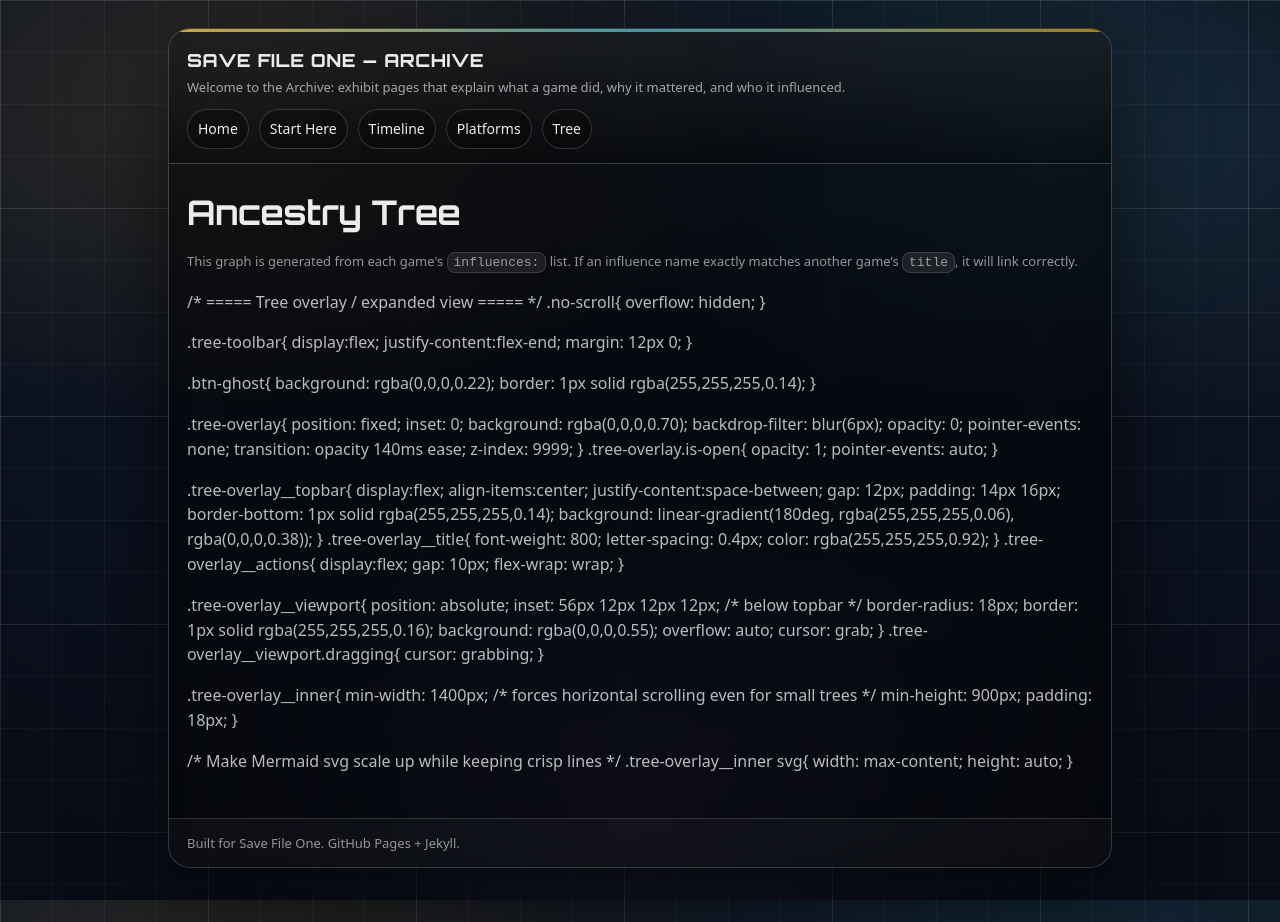
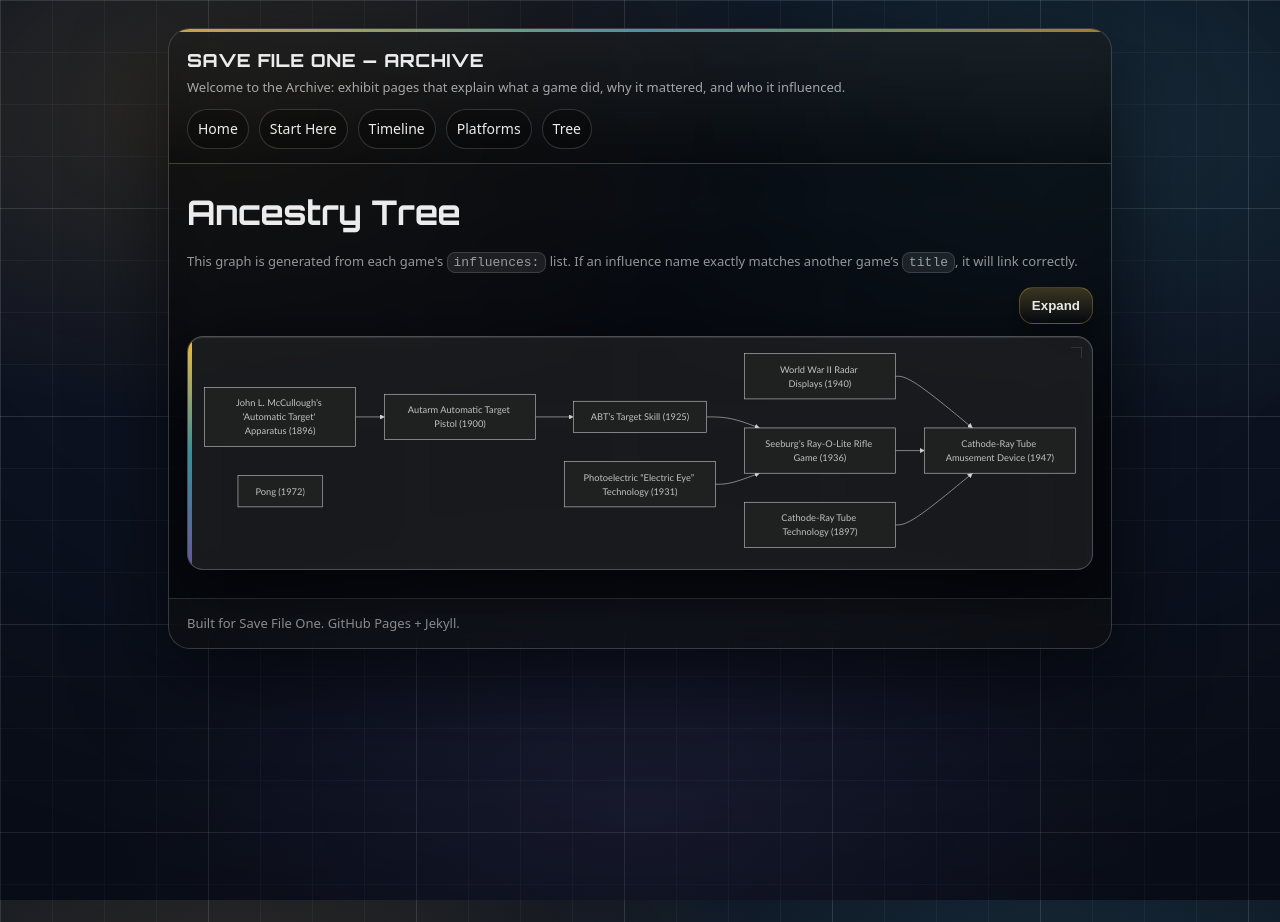
Before and after one commit to BacchusA/savefileone-archive, a Jekyll site: the page built from tree.md, in a window 1280 px wide. Built offline with Jekyll 4.4.1, drawn with Linux system fonts in a browser that asks for light colours.

Commit message:
Update tree.md

```diff
--- a/tree.md
+++ b/tree.md
@@ -11,74 +11,130 @@
 If an influence name exactly matches another game’s <code>title</code>, it will link correctly.
 </p>
 
-/* ===== Tree overlay / expanded view ===== */
-.no-scroll{ overflow: hidden; }
+<div class="tree-toolbar">
+  <button id="treeExpandBtn" class="btn" type="button">Expand</button>
+</div>
 
-.tree-toolbar{
-  display:flex;
-  justify-content:flex-end;
-  margin: 12px 0;
-}
+<div id="treeFrame" class="card tree-frame">
+  <div class="card-text">
+    <div id="treeMermaid" class="mermaid">
+flowchart LR
+{% assign all = site.games %}
 
-.btn-ghost{
-  background: rgba(0,0,0,0.22);
-  border: 1px solid rgba(255,255,255,0.14);
-}
+%% Nodes
+{% for g in all %}
+  {{ g.year }}-{{ g.title | slugify }}["{{ g.title }} ({{ g.year }})"]
+{% endfor %}
 
-.tree-overlay{
-  position: fixed;
-  inset: 0;
-  background: rgba(0,0,0,0.70);
-  backdrop-filter: blur(6px);
-  opacity: 0;
-  pointer-events: none;
-  transition: opacity 140ms ease;
-  z-index: 9999;
-}
-.tree-overlay.is-open{
-  opacity: 1;
-  pointer-events: auto;
-}
+%% Clickable nodes (no tooltip text)
+{% for g in all %}
+  click {{ g.year }}-{{ g.title | slugify }} "{{ site.baseurl }}{{ g.url }}" _self
+{% endfor %}
 
-.tree-overlay__topbar{
-  display:flex;
-  align-items:center;
-  justify-content:space-between;
-  gap: 12px;
-  padding: 14px 16px;
-  border-bottom: 1px solid rgba(255,255,255,0.14);
-  background: linear-gradient(180deg, rgba(255,255,255,0.06), rgba(0,0,0,0.38));
-}
-.tree-overlay__title{
-  font-weight: 800;
-  letter-spacing: 0.4px;
-  color: rgba(255,255,255,0.92);
-}
-.tree-overlay__actions{
-  display:flex;
-  gap: 10px;
-  flex-wrap: wrap;
-}
+%% Edges (only when match exists)
+{% for g in all %}
+  {% if g.influences %}
+    {% for i in g.influences %}
+      {% assign match = all | where: "title", i.name | first %}
+      {% if match %}
+        {{ match.year }}-{{ match.title | slugify }} --> {{ g.year }}-{{ g.title | slugify }}
+      {% endif %}
+    {% endfor %}
+  {% endif %}
+{% endfor %}
+    </div>
+  </div>
+</div>
 
-.tree-overlay__viewport{
-  position: absolute;
-  inset: 56px 12px 12px 12px; /* below topbar */
-  border-radius: 18px;
-  border: 1px solid rgba(255,255,255,0.16);
-  background: rgba(0,0,0,0.55);
-  overflow: auto;
-  cursor: grab;
-}
-.tree-overlay__viewport.dragging{ cursor: grabbing; }
+<!-- Overlay -->
+<div id="treeOverlay" class="tree-overlay" aria-hidden="true">
+  <div class="tree-overlay__topbar">
+    <div class="tree-overlay__title">Ancestry Tree</div>
+    <div class="tree-overlay__actions">
+      <button id="treeResetBtn" class="btn btn-ghost" type="button">Reset view</button>
+      <button id="treeCloseBtn" class="btn" type="button">Close</button>
+    </div>
+  </div>
 
-.tree-overlay__inner{
-  min-width: 1400px; /* forces horizontal scrolling even for small trees */
-  min-height: 900px;
-  padding: 18px;
-}
+  <div id="treeOverlayViewport" class="tree-overlay__viewport">
+    <div id="treeOverlayInner" class="tree-overlay__inner"></div>
+  </div>
+</div>
 
-/* Make Mermaid svg scale up while keeping crisp lines */
-.tree-overlay__inner svg{
-  width: max-content;
-  height: auto;
-}
+<script type="module">
+  import mermaid from "https://cdn.jsdelivr.net/npm/mermaid@11/dist/mermaid.esm.min.mjs";
+  mermaid.initialize({ startOnLoad: true, theme: "dark", securityLevel: "loose" });
+
+  const overlay = document.getElementById("treeOverlay");
+  const expandBtn = document.getElementById("treeExpandBtn");
+  const closeBtn  = document.getElementById("treeCloseBtn");
+  const resetBtn  = document.getElementById("treeResetBtn");
+
+  const frameMermaid  = document.getElementById("treeMermaid");
+  const overlayInner  = document.getElementById("treeOverlayInner");
+  const viewport      = document.getElementById("treeOverlayViewport");
+
+  function openOverlay(){
+    // Move the rendered SVG into the overlay for a true “big view”
+    overlayInner.innerHTML = "";
+    overlayInner.appendChild(frameMermaid);
+
+    overlay.classList.add("is-open");
+    overlay.setAttribute("aria-hidden", "false");
+    document.body.classList.add("no-scroll");
+
+    // Center-ish start
+    requestAnimationFrame(() => {
+      viewport.scrollLeft = Math.max(0, (overlayInner.scrollWidth - viewport.clientWidth) / 2);
+      viewport.scrollTop  = Math.max(0, (overlayInner.scrollHeight - viewport.clientHeight) / 6);
+    });
+  }
+
+  function closeOverlay(){
+    // Put it back in the page card
+    const originalHolder = document.querySelector("#treeFrame .card-text");
+    originalHolder.appendChild(frameMermaid);
+
+    overlay.classList.remove("is-open");
+    overlay.setAttribute("aria-hidden", "true");
+    document.body.classList.remove("no-scroll");
+  }
+
+  function resetView(){
+    viewport.scrollLeft = 0;
+    viewport.scrollTop = 0;
+  }
+
+  expandBtn?.addEventListener("click", openOverlay);
+  closeBtn?.addEventListener("click", closeOverlay);
+  resetBtn?.addEventListener("click", resetView);
+
+  overlay?.addEventListener("click", (e) => {
+    // click the dark backdrop to close
+    if (e.target === overlay) closeOverlay();
+  });
+
+  window.addEventListener("keydown", (e) => {
+    if (e.key === "Escape" && overlay.classList.contains("is-open")) closeOverlay();
+  });
+
+  // Drag-to-pan in overlay
+  let isDown = false, startX = 0, startY = 0, startL = 0, startT = 0;
+  viewport.addEventListener("mousedown", (e) => {
+    isDown = true;
+    viewport.classList.add("dragging");
+    startX = e.clientX; startY = e.clientY;
+    startL = viewport.scrollLeft; startT = viewport.scrollTop;
+  });
+  window.addEventListener("mouseup", () => {
+    isDown = false;
+    viewport.classList.remove("dragging");
+  });
+  window.addEventListener("mousemove", (e) => {
+    if (!isDown) return;
+    const dx = e.clientX - startX;
+    const dy = e.clientY - startY;
+    viewport.scrollLeft = startL - dx;
+    viewport.scrollTop  = startT - dy;
+  });
+</script>
```
